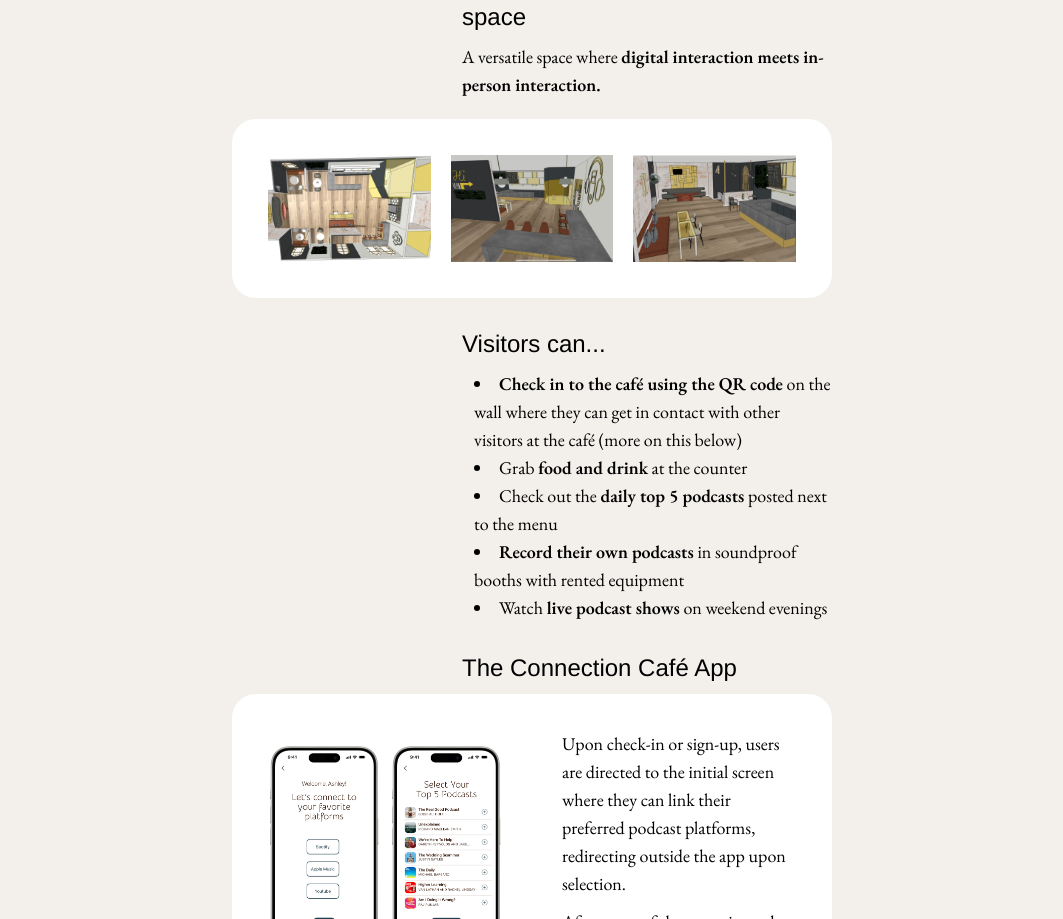
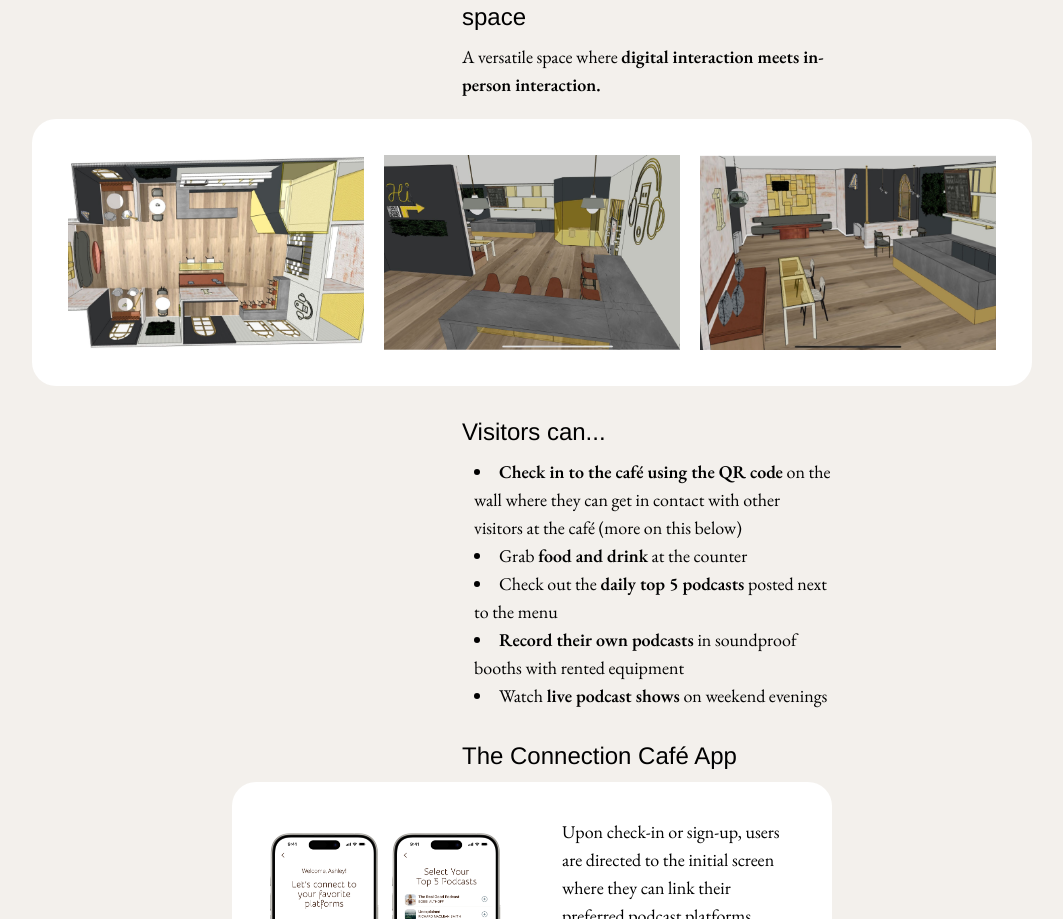
Before and after one commit to agabra23/aleynna-portfolio, a React (Vite) app: page /connection-cafe in a window 1280 px wide. Shown: the part 1731-2650 px from the top of the page, without its empty margins (108-1171 px from the left). Built offline with nearby package versions, Linux system fonts and the light colour scheme.

Commit message:
Center physical mockup container to screen

```diff
--- a/src/pages/Cafe.jsx
+++ b/src/pages/Cafe.jsx
@@ -188,7 +188,7 @@ const Cafe = () => {
               </span>
             </p>
           </div>
-          <div className="md:col-span-4 md:flex-row md:justify-center bg-white p-9 rounded-3xl flex flex-col gap-5 mb-[30px] md:max-w-[1000px]">
+          <div className="md:col-span-4 md:flex-row md:justify-center bg-white p-9 rounded-3xl flex flex-col gap-5 mb-[30px] md:max-w-[1000px] justify-self-center">
             <img
               className="object-cover md:max-w-[325px] md:min-w-[100px] h-auto"
               src={Mockup1}
```
